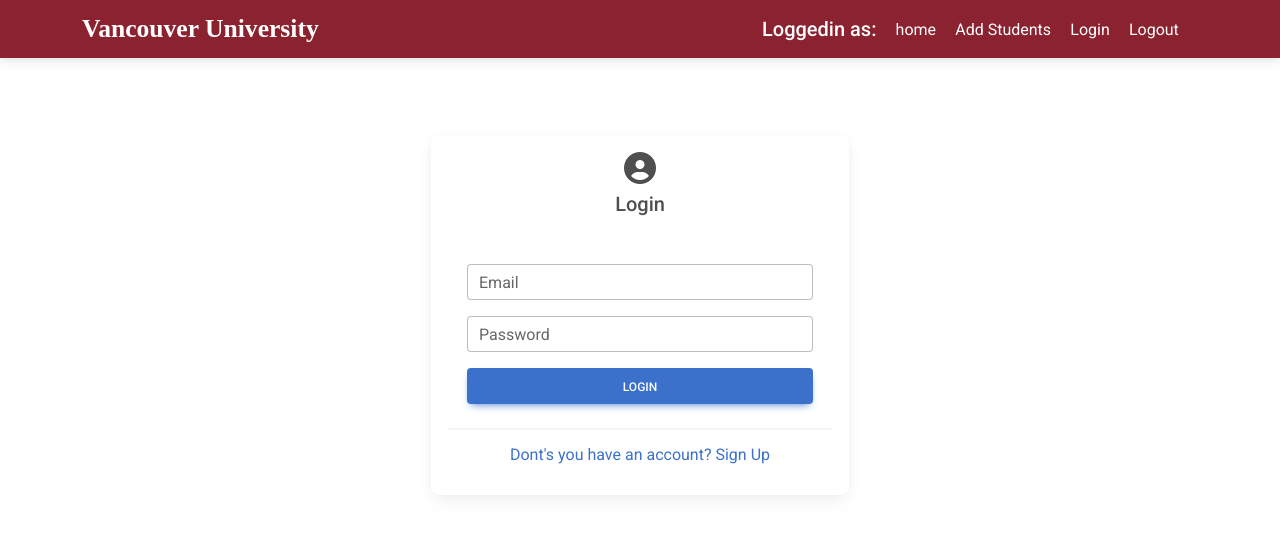
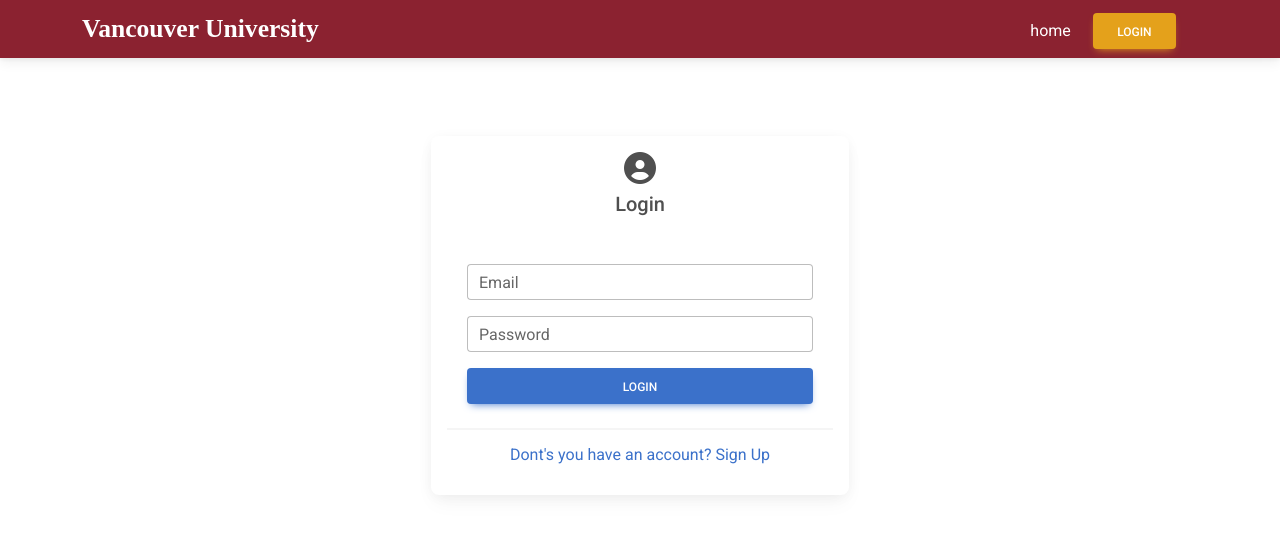
Before and after one commit to MachikaYamauchi/Students_Management_App, a React (Create React App) app in the folder client/: page /login in a window 1280 px wide. Shown: the top 536 px of the page. Built offline with nearby package versions, Linux system fonts and the light colour scheme.

Commit message:
complete header with login logout function

```diff
--- a/client/src/App.js
+++ b/client/src/App.js
@@ -1,15 +1,25 @@
 import "./App.css";
+import { useEffect } from "react";
 import { ToastContainer } from "react-toastify";
 import 'react-toastify/dist/ReactToastify.css';
 import { Route, Routes, BrowserRouter } from "react-router-dom";
+import { useDispatch } from "react-redux";
 
 import Header from "./components/Header"
 import Home from "./pages/Home";
 import Login from "./pages/Login";
 import Signup from "./pages/Signup";
+import { setUser } from "./redux/features/authSlice";
 
 
 function App() {
+  const dispatch = useDispatch();
+  const user = JSON.parse(localStorage.getItem("profile"));
+
+  useEffect(() => {
+    dispatch(setUser(user)) // keep the user loggedin even though refresh the screen
+  }, []);
+
   return (
     <BrowserRouter>
       <div className="App">
--- a/client/src/components/Header.js
+++ b/client/src/components/Header.js
@@ -1,5 +1,7 @@
 import React, { useState } from "react";
 import { Link } from "react-router-dom";
+import { useSelector } from "react-redux";
+import { useDispatch } from "react-redux";
 import {
   MDBNavbar,
   MDBContainer,
@@ -7,10 +9,18 @@ import {
   MDBNavbarNav,
   MDBNavbarToggler,
   MDBCollapse,
+  MDBBtn,
 } from "mdb-react-ui-kit";
+import { setLogout } from "../redux/features/authSlice";
 
 const Header = () => {
-  const [show, setShow] = useState(false);
+  const [show, setShow] = useState(false); //for respinsive header -> small screen -> humberger
+  const { user } = useSelector((state) => ({ ...state.auth })); // To change nav menu depends on login or not
+  const dispatch = useDispatch(); // for logout funtion
+
+  const logoutHandler = () => {
+    dispatch(setLogout());
+  }
   return (
     <MDBNavbar fixed="top" expand="lg" style={{ backgroundColor: "#8b2230" }}>
       <MDBContainer>
@@ -28,7 +38,7 @@ const Header = () => {
         <MDBNavbarToggler
           type="button"
           aria-expanded="false"
-          aria-label='l="Tpggle navigation'
+          aria-label="Toogle navigation"
           onClick={() => {
             setShow(!show);
           }}
@@ -37,56 +47,65 @@ const Header = () => {
           <MDBIcon fas icon="bars"></MDBIcon>
         </MDBNavbarToggler>
         <MDBCollapse navbar show={show}>
-          <MDBNavbarNav right fullWidth={false}>
+          <MDBNavbarNav right fullWidth={false} className="mb-4 mb-lg-0">
+            {user?.result?._id && (
               <h5
                 style={{
-                marginRight: "1.2rem",
+                  marginRight: "1.4rem",
                   marginTop: "0.5rem",
-                color: "white",
+                  color: "#efbdc4",
                 }}
               >
-              Loggedin as:{" "}
+                Loggedin as:{user?.result?.name}
               </h5>
+            )}
             <Link
               to="/"
               style={{
                 color: "white",
-                marginRight: "1.2rem",
+                marginRight: "1.4rem",
                 paddingTop: "0.5rem",
               }}
             >
               home
             </Link>
+            {user?.result?._id && (
               <Link
-              to="/"
+                to="/addStudent"
                 style={{
                   color: "white",
-                marginRight: "1.2rem",
+                  marginRight: "1.4rem",
                   paddingTop: "0.5rem",
                 }}
               >
                 Add Students
               </Link>
+            )}
+            {user?.result?._id ? (
               <Link
                 to="/login"
                 style={{
                   color: "white",
-                marginRight: "1.2rem",
-                paddingTop: "0.5rem",
+                  marginRight: "1.4rem",
+                  paddingTop: "0.2rem",
                 }}
+                className="mt-3 mt-md-0"
+                onClick={logoutHandler}
               >
-              Login
+                <MDBBtn color='warning'>Logout</MDBBtn>
               </Link>
+            ) : (
               <Link
                 to="/login"
                 style={{
                   color: "white",
-                marginRight: "1.2rem",
-                paddingTop: "0.5rem",
+                  marginRight: "1.4rem",
+                  paddingTop: "0.2rem",
                 }}
               >
-              Logout
+                <MDBBtn color='warning'>Login</MDBBtn>
               </Link>
+            )}
           </MDBNavbarNav>
         </MDBCollapse>
       </MDBContainer>
--- a/client/src/redux/features/authSlice.js
+++ b/client/src/redux/features/authSlice.js
@@ -37,7 +37,17 @@ const authSlice = createSlice({
         loading:false
     },
     reducers: {
-
+        // keep the user loggedin even though refresh the screen
+        // use setUser at App.js
+        setUser: (state, action) => {
+            state.user = action.payload
+        },
+        // logout funtion
+        // use setLogout at Header.js compo
+        setLogout :(state, action) => {
+            localStorage.clear();
+            state.user = null;
+        }
     },
     extraReducers: {
         [signup.pending]:(state, action) => {
@@ -68,4 +78,6 @@ const authSlice = createSlice({
     }
 });
 
+
 export default authSlice.reducer;
+export const {setUser, setLogout} = authSlice.actions;
```
Also changed, not shown: client/src/components/Header.module.css (deleted, +0 -11 lines). Lines whose indentation alone changed are shown as unchanged.
